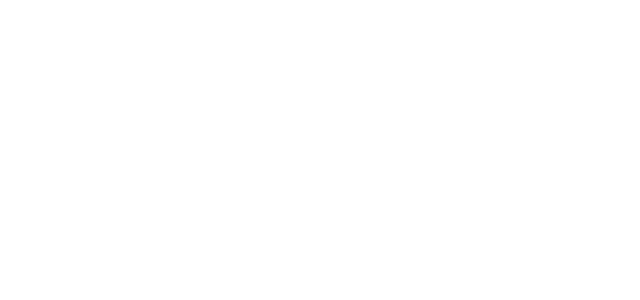
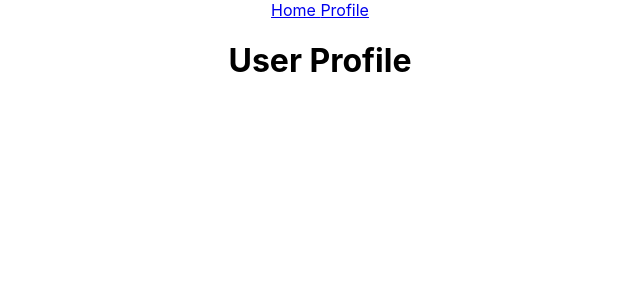
Before and after one commit to benj3110/QA-React-Project, a React (Create React App) app in the folder my-app/: page /Profile in a window 1280 px wide. Shown: the top 300 px of the page, without its empty margins (320-960 px from the left). Built offline with nearby package versions, Linux system fonts and the light colour scheme.

Commit message:
basic navbar

```diff
--- a/my-app/package.json
+++ b/my-app/package.json
@@ -13,6 +13,7 @@
     "express": "^4.18.2",
     "react": "^18.2.0",
     "react-dom": "^18.2.0",
+    "react-router-dom": "^6.4.3",
     "react-scripts": "5.0.1",
     "typescript": "^4.8.4",
     "web-vitals": "^2.1.4"
--- a/my-app/src/App.tsx
+++ b/my-app/src/App.tsx
@@ -1,9 +1,11 @@
 import React from 'react';
 import './App.css';
+import NavBar from './Components/NavBar';
 
 function App() {
   return (
     <div className="App">
+      <NavBar />
 
     </div>
   );
--- /dev/null
+++ b/my-app/src/Components/Home.jsx
@@ -0,0 +1,7 @@
+import React from "react";
+
+const Home = () => {
+  return ( <h1>Home Page</h1> );
+}
+
+export default Home;
--- a/my-app/src/Components/NavBar.jsx
+++ b/my-app/src/Components/NavBar.jsx
@@ -1,7 +1,22 @@
+import { BrowserRouter as Router, Routes, Route, Link } from "react-router-dom";
 import React from "react";
+import Home from "./Home";
+import Profile from "./Profile";
+
 
 const NavBar = () => {
-  return <nav></nav>;
+  return (
+    <Router>
+      <nav>
+        <Link className="LinkClass" to = "/"> Home </Link>
+        <Link className="LinkClass" to = "/Profile"> Profile </Link>
+      </nav>
+      <Routes>
+        <Route path="/" element={<Home />} />
+        <Route path="/Profile" element={<Profile />} />
+      </Routes>
+    </Router>
+  );
 };
 
 export default NavBar;
--- /dev/null
+++ b/my-app/src/Components/Profile.jsx
@@ -0,0 +1,7 @@
+import React from "react";
+
+const Profile = () => {
+  return ( <h1> User Profile </h1> );
+}
+
+export default Profile;
--- /dev/null
+++ b/package.json
@@ -0,0 +1,5 @@
+{
+  "dependencies": {
+    "react-router-dom": "^6.4.3"
+  }
+}
```
Also changed, not shown: 2 other files (tests, documents, lock files or other folders).
